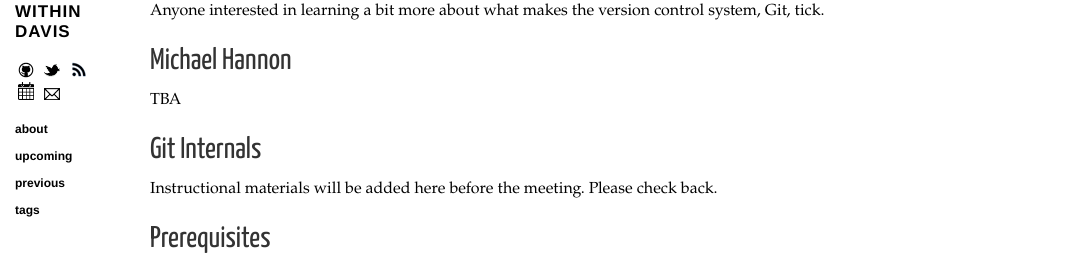
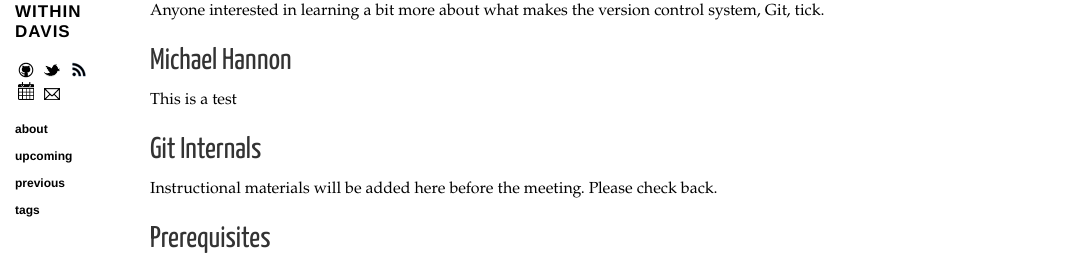
Before and after one commit to thehackerwithin/davis, a Jekyll site: the page built from _posts/2016-02-11-git-internals.markdown, in a window 1280 px wide. Shown: the part 142-410 px from the top of the page, without its empty margins (0-1083 px from the left). Built offline with Jekyll 4.4.1, drawn with Linux system fonts in a browser that asks for light colours; nearby versions of some CDN libraries; Markdown is read by kramdown in place of the engine named in the settings; comment, search, counter and statistics services are not loaded.

Commit message:
Update 2016-02-11-git-internals.markdown

```diff
--- a/_posts/2016-02-11-git-internals.markdown
+++ b/_posts/2016-02-11-git-internals.markdown
@@ -13,7 +13,7 @@
 
 ## Michael Hannon
 
-TBA
+This is a test
 
 ## Git Internals
 
```
